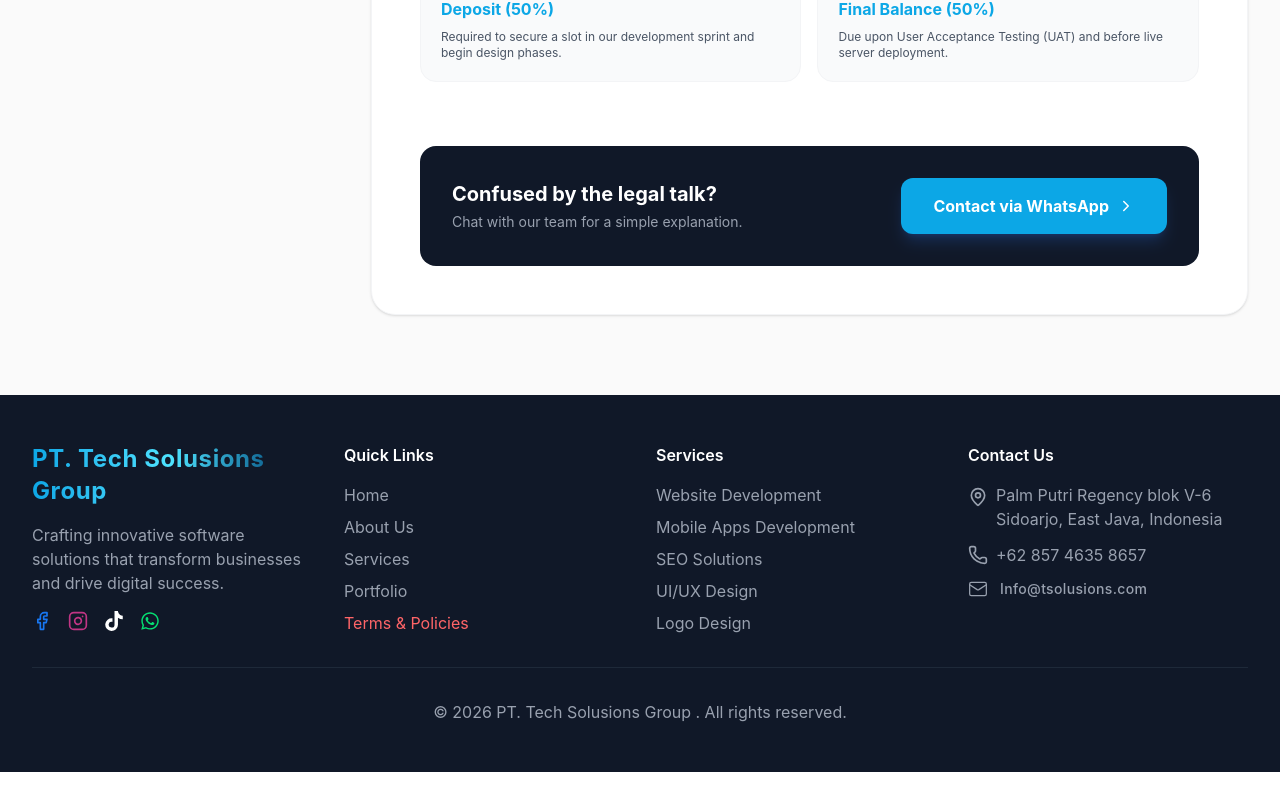
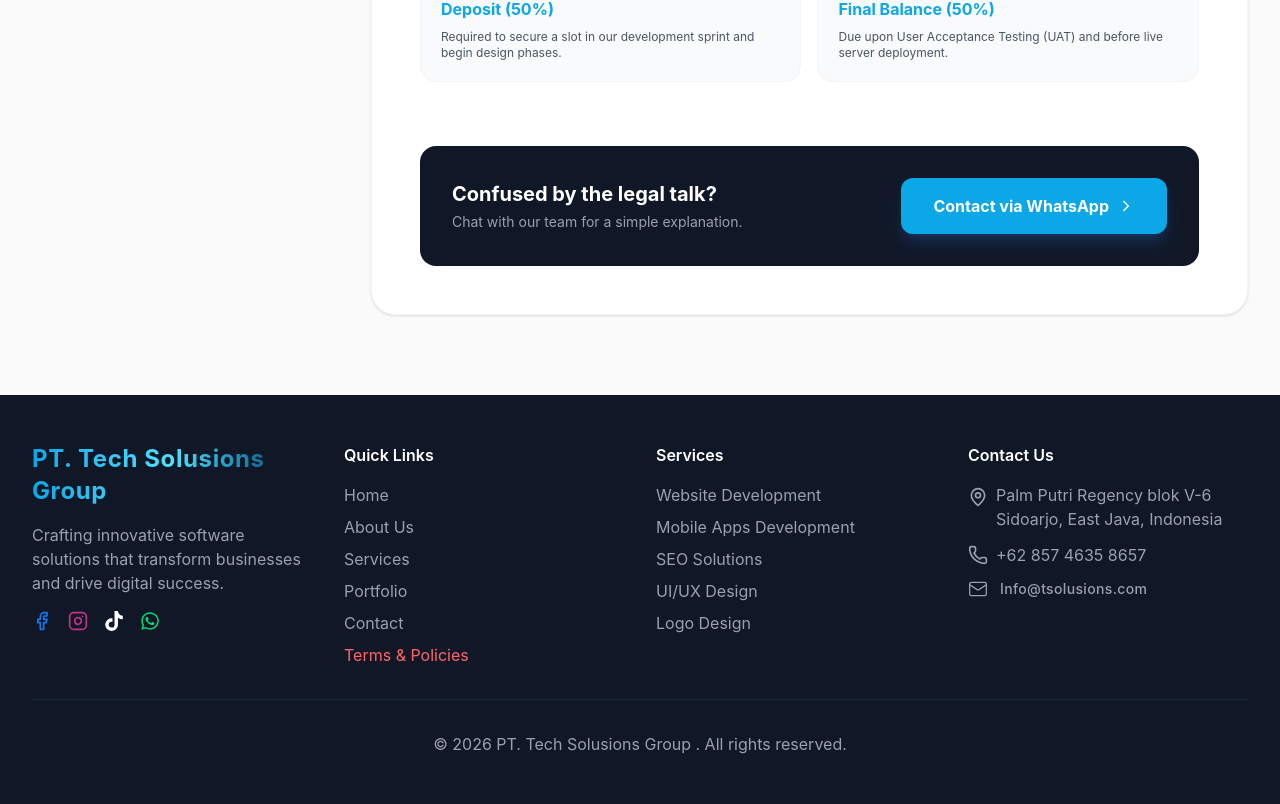
Before and after one commit to UCHEOGBU007/T-Solusions-Group, a React (Vite) app: page /terms in a window 1280 px wide. Shown: the part 962-1766 px from the top of the page. Before the commit the page ends 1734 px from the top, so only its background shows below. Built offline with nearby package versions, Linux system fonts and the light colour scheme.

Commit message:
added contact link at the footer

```diff
--- a/src/app/components/Footer.tsx
+++ b/src/app/components/Footer.tsx
@@ -100,6 +100,14 @@ export function Footer() {
               </li>
               <li>
                 <Link
+                  to="/contact"
+                  className="text-gray-400 hover:text-[#0ca7e6] transition-colors"
+                >
+                  Contact
+                </Link>
+              </li>
+              <li>
+                <Link
                   to="/terms"
                   className="text-red-400 hover:text-[#0ca7e6] transition-colors"
                 >
```
Also changed, not shown: 5 other files (tests, documents, lock files or other folders).
